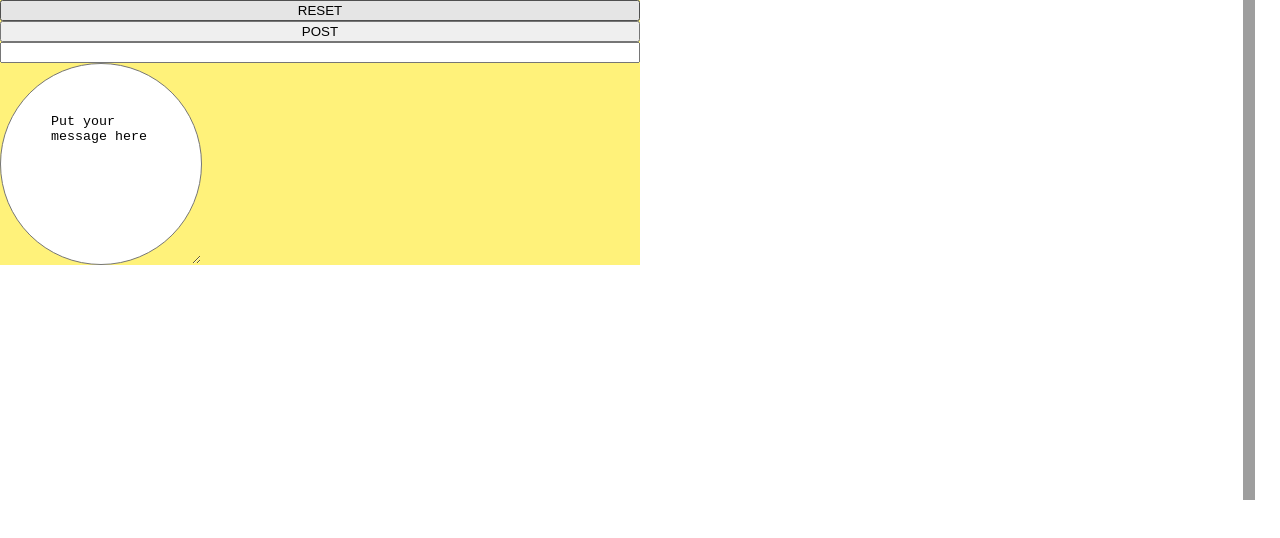
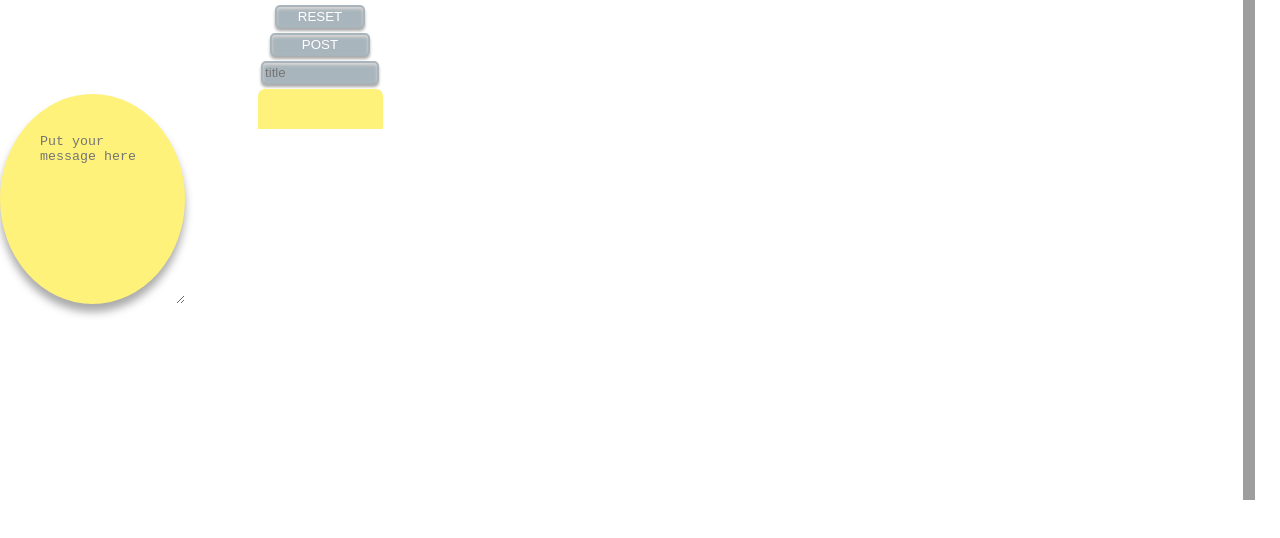
Before and after one commit to fac20/Week4-DGHP-Project, a website: page public/main.html in a window 1280 px wide. Drawn offline with Linux system fonts and the light colour scheme; grey boxes are pictures that could not be loaded; files whose address does not match are found by name.

Commit message:
style and align light bulb elements Relates #8

```diff
--- a/public/main.html
+++ b/public/main.html
@@ -1,5 +1,6 @@
 <!DOCTYPE html>
 <html lang="en">
+
 <head>
   <meta charset="UTF-8" />
   <meta name="viewport" content="width=device-width, initial-scale=1.0" />
@@ -7,6 +8,7 @@
   <link rel="stylesheet" type="text/css" href="style.css" />
   <title>Document</title>
 </head>
+
 <body>
   <header>
     <button class="rope" aria-label="view message board"></button>
@@ -15,10 +17,9 @@
         RESET
       </button>
       <button type="submit" class="thread-button" id="submit">POST</button>
-        <input type="text" class="thread-button" id="title-input" required />
-        <textarea rows="5" cols="20" id="message">
-Put your message here</textarea
-        >
+      <input type="text" class="thread-button" id="title-input" placeholder="title" required />
+      <div class="join"></div>
+      <textarea rows="5" cols="20" id="message" placeholder="Put your message here" required></textarea>
     </form>
   </header>
   <main></main>
@@ -34,4 +35,5 @@ Put your message here</textarea
   <script src="router.js"></script>
   <script src="test.js"></script>
 </body>
+
 </html>
--- a/public/style.css
+++ b/public/style.css
@@ -1,6 +1,8 @@
 :root {
   --background-color: hsl(207, 8%, 21%);
   --bulb-color: hsl(54, 100%, 74%);
+  --white: hsl(100, 100%, 100%);
+  --bulb-background: hsl(202, 12%, 70%);
 }
 
 body {
@@ -34,14 +36,52 @@ form {
   width: 50%;
   display: flex;
   flex-direction: column;
-  background-color: var(--bulb-color);
 }
 
-textarea {
+#message {
+  background-color: var(--bulb-color);
+  width: 105px;
+  height: 130px;
+  padding: 40px;
+  border-style: none;
+  border-radius: 50%;
+  box-shadow: 0px 8px 8px #aaa;
+  overflow: hidden;
+}
+
+.join {
+  margin-top: 5px;
+  margin-bottom: -35px;
+  align-self: center;
+  background-color: var(--bulb-color);
+  border-radius: 7px 7px 0 0;
+  width: 125px;
+  height: 40px;
+}
+
+.thread-button {
+  background-color: var(--bulb-background);
+  border-color: transparent;
+  box-shadow: 0px 3px 3px hsl(0, 0%, 67%), inset 0px 2px 3px hsl(0, 5%, 85%);
+  color: var(--white);
+  margin-top: 5px;
+  border-radius: 5px;
+  padding: 2px;
+}
+
+#title-input {
+  width: 110px;
+  align-self: center;
+}
+
+#submit {
   width: 100px;
-  height: 100px;
-  padding: 50px;
-  border-radius: 50%;
+  align-self: center;
+}
+
+#reset-button {
+  width: 90px;
+  align-self: center;
 }
 
 /* create medai querie. for rope on large screen to be more centered. */
```
Lines whose indentation alone changed are shown as unchanged.
